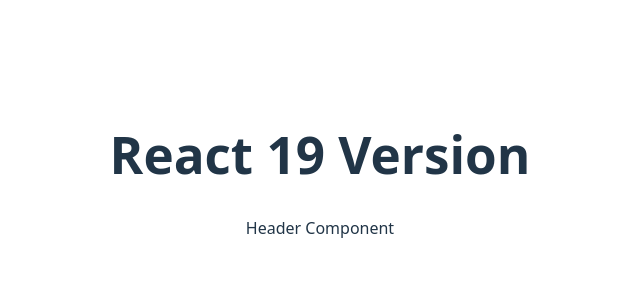
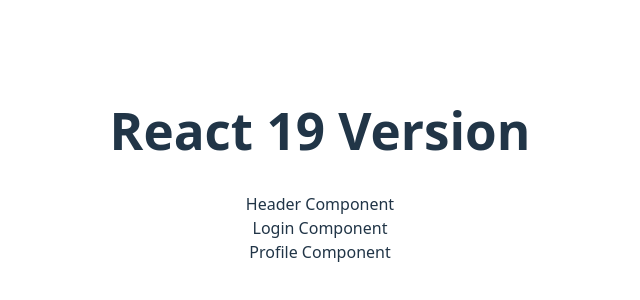
Before and after one commit to amitbhosale1137/react-demo, a React (Vite) app: page / in a window 1280 px wide. Shown: the part 234-534 px from the top of the page, without its empty margins (320-960 px from the left). Built offline with nearby package versions, Linux system fonts and the light colour scheme.

Commit message:
Multi- Component creation into single file

```diff
--- a/src/App.jsx
+++ b/src/App.jsx
@@ -1,6 +1,7 @@
 
 import './App.css'
 import Header from './Header'
+import Login, { Profile } from './UserComponent'
 
 function App() {
 
@@ -8,6 +9,8 @@
     <>
       <h1>React 19 Version</h1>
       <Header/>
+      <Login/>
+      <Profile/>
     </>
   )
 }
--- /dev/null
+++ b/src/UserComponent.jsx
@@ -0,0 +1,13 @@
+function Login(){
+    return(
+        <div>Login Component</div>
+    )
+}
+
+export default Login;
+
+export function Profile(){
+    return(
+        <div>Profile Component</div>
+    )
+}
```
